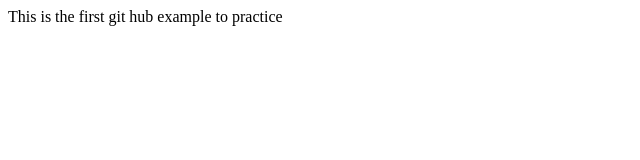
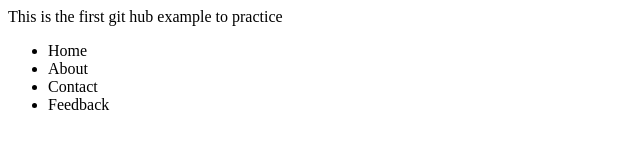
Before and after one commit to GolamSaroarGitHub/TaskManagement, a plain HTML site: page index.html in a window 1280 px wide. Shown: the whole page, without its empty margins (0-640 px from the left). Drawn offline with Linux system fonts and the light colour scheme.

Commit message:
Added a ul

```diff
--- a/index.html
+++ b/index.html
@@ -4,5 +4,11 @@
 </head>
 <body>
 This is the first git hub example to practice
+<ul>
+	<li>Home</li>
+	<li>About</li>
+	<li>Contact</li>
+	<li>Feedback</li>
+</ul>
 </body>
 </html>
```
